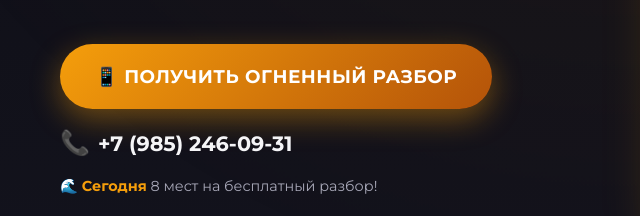
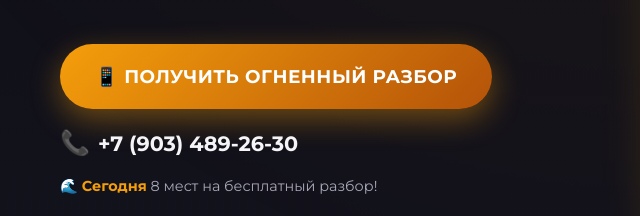
Before and after one commit to antomimpuls/pogadal.ru, a plain HTML site: page index.html in a window 1280 px wide. Shown: the part 940-1156 px from the top of the page, 0-640 px from the left. Drawn offline with Linux system fonts and the light colour scheme.

Commit message:
Update settings via panel

```diff
--- a/index.html
+++ b/index.html
@@ -12,7 +12,7 @@
 <link href="https://fonts.googleapis.com/css2?family=Montserrat:wght@400;600;700;800&amp;display=swap" rel="stylesheet"/>
 <script>
 const SITE_SETTINGS = {
-  'phoneNumber': '+79852460931',
+  'phoneNumber': '+79034892630',
   'psychicName': 'Римма',
   'city': 'Казань',
   'address': 'г. Казань, ул. Чистопольская, д. 11, офис 307',
```
